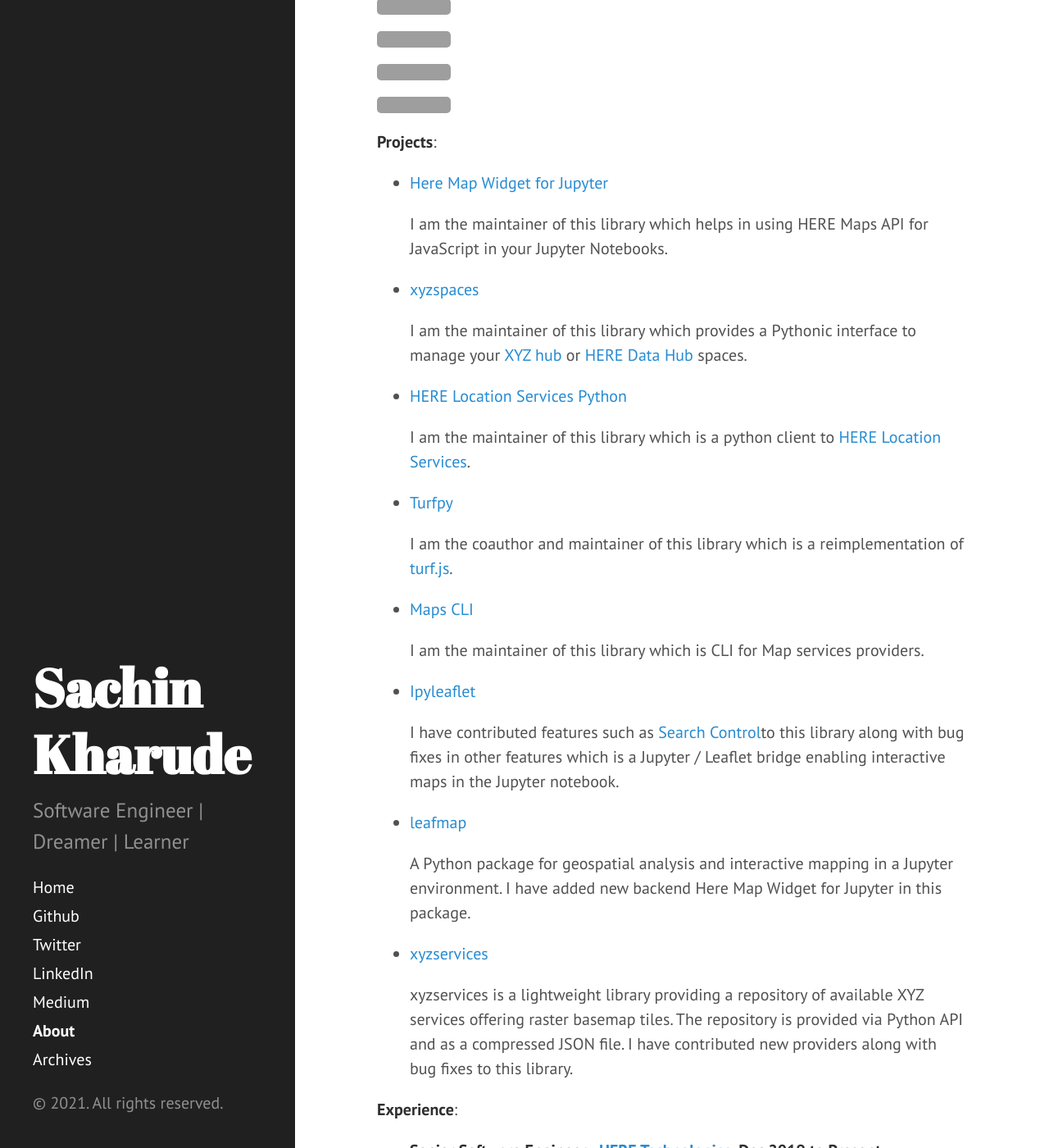
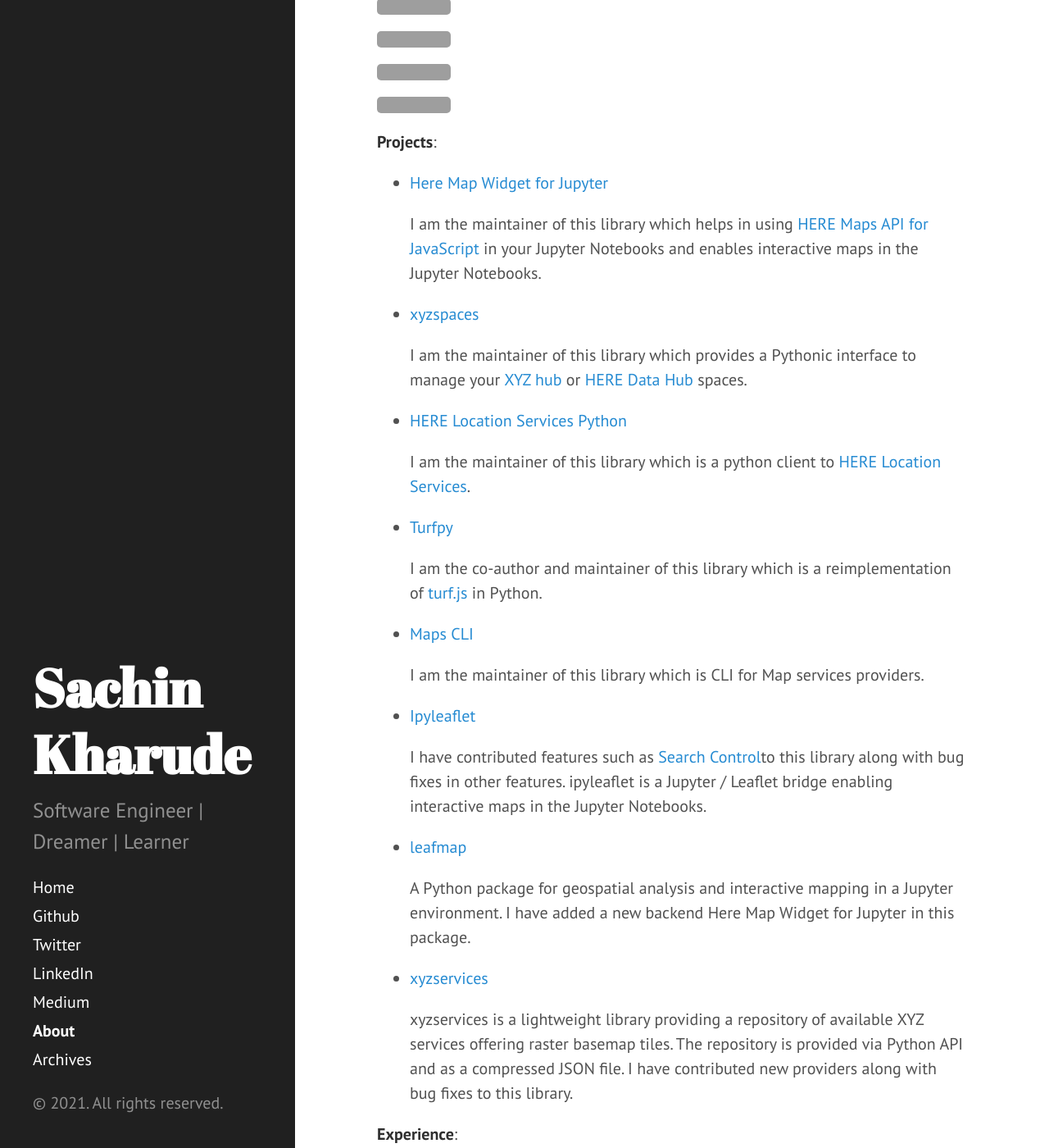
Before and after one commit to sackh/sackh.github.io, a Jekyll site: the page built from about.md, in a window 1280 px wide and 1400 px high, scrolled down 1272 px. Shown: the whole window at 82% size. Built offline with Jekyll 4.4.1, drawn with Linux system fonts in a browser that asks for light colours; Markdown is read by kramdown in place of the engine named in the settings; some of the changed text lies outside the part shown; grey boxes are pictures that could not be loaded.

Commit message:
updates
Signed-off-by: Kharude, Sachin <sachin.kharude@here.com>

```diff
--- a/about.md
+++ b/about.md
@@ -42,7 +42,9 @@ title: About
 
 - [Here Map Widget for Jupyter](https://github.com/heremaps/here-map-widget-for-jupyter)
 
-  I am the maintainer of this library which helps in using HERE Maps API for JavaScript in your Jupyter Notebooks.
+  I am the maintainer of this library which helps in using [HERE Maps API for JavaScript](https://developer.here.com/develop/javascript-api) in your Jupyter Notebooks
+  and enables interactive maps in the Jupyter Notebooks.
+
 
 - [xyzspaces](https://github.com/heremaps/xyz-spaces-python)
 
@@ -54,7 +56,7 @@ title: About
 
 - [Turfpy](https://github.com/omanges/turfpy)
 
-  I am the coauthor and maintainer of this library which is a reimplementation of [turf.js](https://turfjs.org/).
+  I am the co-author and maintainer of this library which is a reimplementation of [turf.js](https://turfjs.org/) in Python.
 
 - [Maps CLI](https://github.com/sackh/maps-cli)
 
@@ -62,11 +64,11 @@ title: About
 
 - [Ipyleaflet](https://github.com/jupyter-widgets/ipyleaflet)
 
-  I have contributed features such as [Search Control](https://ipyleaflet.readthedocs.io/en/latest/api_reference/search_control.html)to this library along with bug fixes in other features which is a Jupyter / Leaflet bridge enabling interactive maps in the Jupyter notebook.
+  I have contributed features such as [Search Control](https://ipyleaflet.readthedocs.io/en/latest/api_reference/search_control.html)to this library along with bug fixes in other features. ipyleaflet is a Jupyter / Leaflet bridge enabling interactive maps in the Jupyter Notebooks.
 
 - [leafmap](https://github.com/giswqs/leafmap)
 
-  A Python package for geospatial analysis and interactive mapping in a Jupyter environment. I have added new backend Here Map Widget for Jupyter in this package.
+  A Python package for geospatial analysis and interactive mapping in a Jupyter environment. I have added a new backend Here Map Widget for Jupyter in this package.
 
 - [xyzservices](https://github.com/geopandas/xyzservices)
 
@@ -103,7 +105,7 @@ title: About
 
   [PyPI](https://pypi.org/project/xyzspaces/)
 
-  I am also part of python SDK team which develops [HERE Data SDK for Python](https://developer.here.com/documentation/sdk-python-v2/dev_guide/index.html).
+  I am also part of the Python SDK team which develops [HERE Data SDK for Python](https://developer.here.com/documentation/sdk-python-v2/dev_guide/index.html).
 
 - **Senior Software Engineer - [Morgan Stanley](https://www.morganstanley.com/), Sep 2018 - Nov 2019**
 
```
Also changed, not shown: other parts of about.md (+1 -1 lines).
